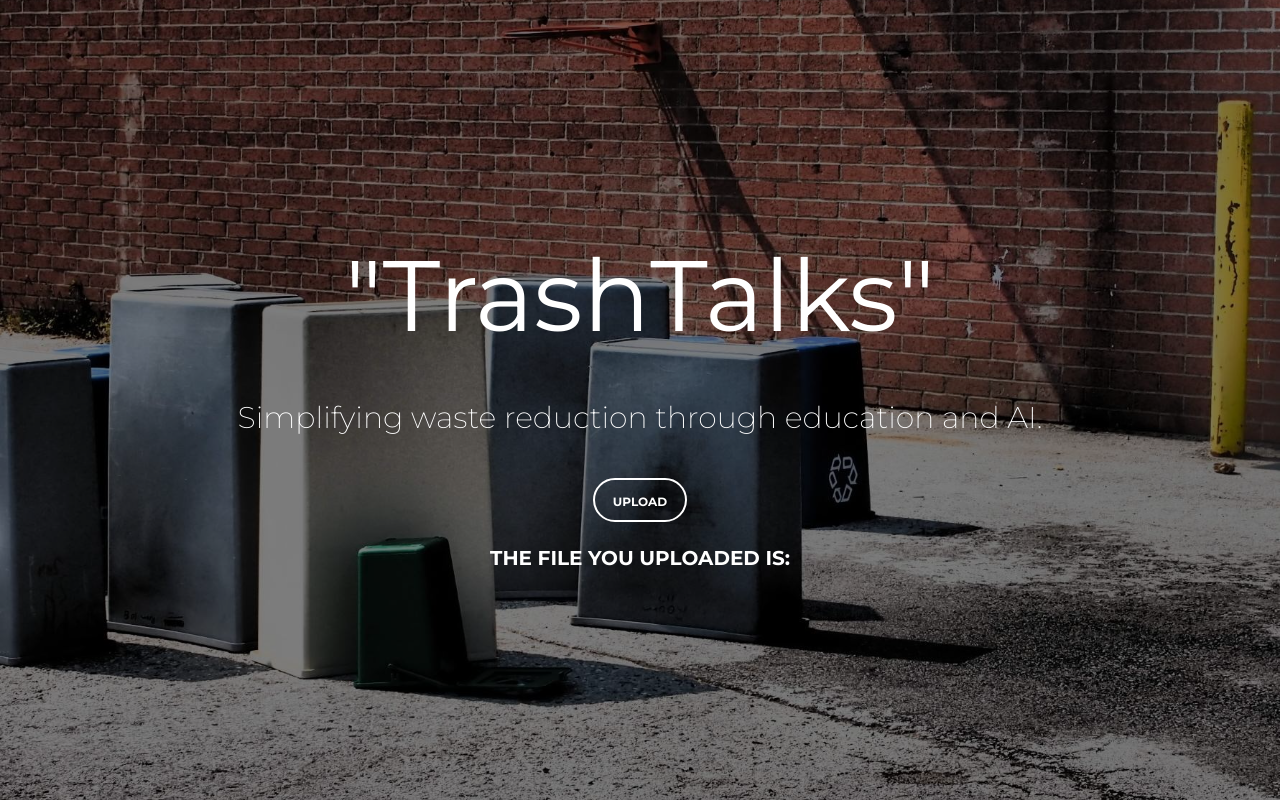
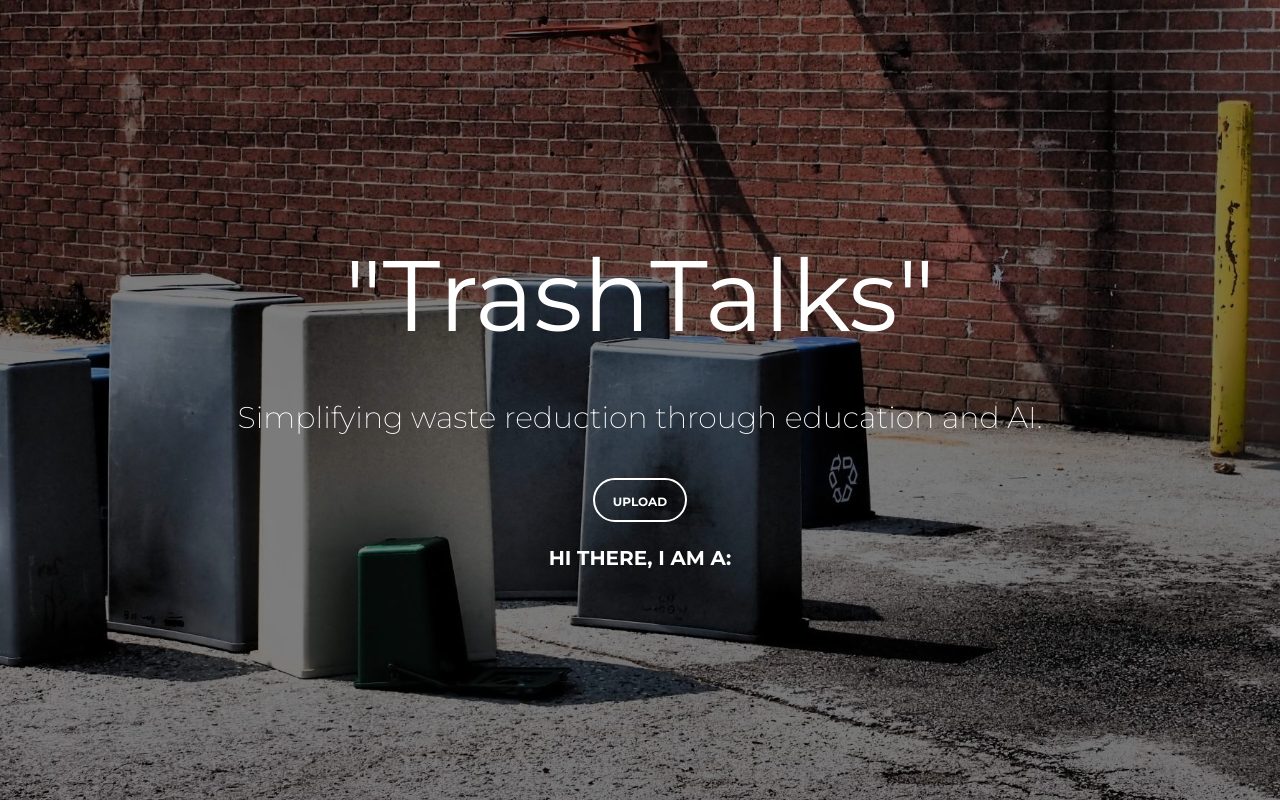
Before and after one commit to JerryLi620/TrashTalks, a React (Create React App) app: page / in a window 1280 px wide. Shown: the top 802 px of the page. Built offline with nearby package versions, Linux system fonts and the light colour scheme; no server answers; a web font is replaced by a local one.

Commit message:
final update

```diff
--- a/src/MainPage.js
+++ b/src/MainPage.js
@@ -76,7 +76,7 @@ function MainPage() {
 
           <br />
           <br />
-          <h6 style={{ fontSize: "20px" }}>The file you uploaded is: </h6>
+          <h6 style={{ fontSize: "20px" }}>Hi There, I am a: </h6>
           <h6 style={{ fontSize: "20px" }} id="nameOutput">
             {" "}
           </h6>
```
